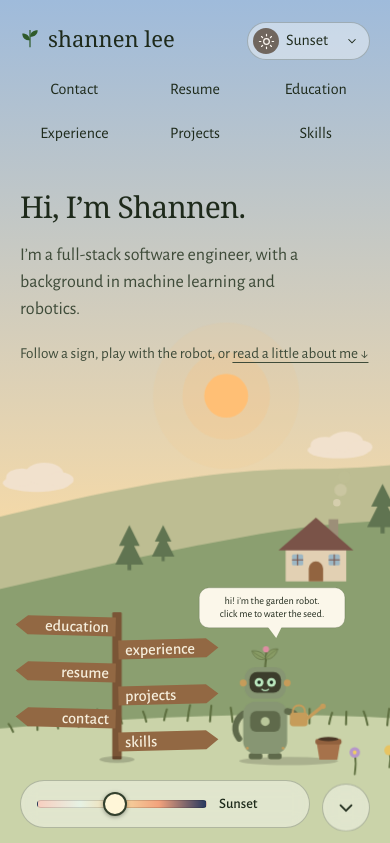
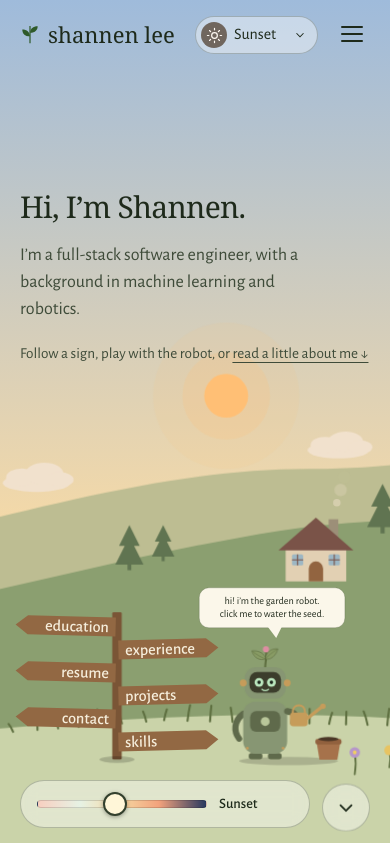
Before and after one commit to shannenlolol/shannen-portfolio, a React (Vite) app: page / in a window 390 px wide. Shown: the top 843 px of the page. Built offline with nearby package versions, Linux system fonts and the light colour scheme; a web font is replaced by a local one.

Commit message:
feat(nav): collapse the navbar links into a menu on phones

```diff
--- a/src/cottage/journal.css
+++ b/src/cottage/journal.css
@@ -374,7 +374,7 @@
    Phones instead keep every page whole, at the height of the tallest (see below). */
 .journal-page{--header:110px}
 @media(max-width:1100px){.journal-page{--header:150px}}
-@media(max-width:820px){.journal-page{--header:166px}}
+@media(max-width:820px){.journal-page{--header:92px}}
 .journal[data-single="false"] .j-spread{height:max(540px,calc(100svh - var(--header) - 20px - 28px - 30px - 20px))}
 .journal[data-single="false"] .j-page{min-height:0;padding:36px 44px 40px;overflow-y:auto;scrollbar-width:thin;scrollbar-color:#cdbf9c transparent}
 .journal[data-single="false"] .j-right{padding-bottom:52px}
--- a/src/cottage/navbar.css
+++ b/src/cottage/navbar.css
@@ -15,16 +15,34 @@ html{scroll-padding-top:110px}
  .cottage-nav-links{flex-basis:100%;gap:14px}
  .cottage-nav-inner>.time-control-host{margin-left:auto}
 }
+/* The menu button only appears on phones. */
+.cottage-menu{display:none}
+/* Phones: one short bar (name, time control, menu button). The six links fold into a panel under it, shown while
+   the menu is open. */
 @media(max-width:820px){
- .cottage-nav-inner{position:relative;padding:16px 20px 12px;gap:0}
+ html{scroll-padding-top:90px}
+ .cottage-nav-inner{position:relative;padding:12px 20px;gap:0}
  .cottage-nav-links{gap:0 12px;grid-template-columns:repeat(3,minmax(0,1fr));font-size:16px}
  .cottage-nav-links a{min-height:44px;display:flex;align-items:center;justify-content:center}
- .cottage-nav-links .cottage-brand{grid-row:1;grid-column:1/-1;justify-content:flex-start;margin:0 0 8px;font-size:22px;padding-right:125px}
+ .cottage-nav-links a.plain{display:none}
+ .cottage-navbar.is-open .cottage-nav-links a.plain{display:flex}
+ .cottage-navbar.is-open{background:var(--surface);border-bottom-color:var(--line);box-shadow:0 10px 24px #10202014}
+ .cottage-navbar.is-open .cottage-nav-links .cottage-brand{margin-bottom:6px}
+ .cottage-nav-links .cottage-brand{grid-row:1;grid-column:1/-1;justify-content:flex-start;margin:0;font-size:22px;padding-right:180px}
  .cottage-brand svg{display:block;width:20px;height:20px}
- .cottage-nav-inner>.time-control-host{position:absolute;right:20px;top:22px}
+ .cottage-nav-inner>.time-control-host{position:absolute;right:72px;top:16px}
+ /* Three bars that turn into a cross while the menu is open. */
+ .cottage-menu{position:absolute;right:16px;top:12px;display:grid;place-content:center;gap:5px;width:44px;height:44px;padding:0;border:0;border-radius:12px;background:none;color:inherit;cursor:pointer}
+ .cottage-menu span{display:block;width:22px;height:2px;border-radius:1px;background:currentColor;transition:transform .2s,opacity .2s}
+ .cottage-navbar.is-open .cottage-menu span:nth-child(1){transform:translateY(7px) rotate(45deg)}
+ .cottage-navbar.is-open .cottage-menu span:nth-child(2){opacity:0}
+ .cottage-navbar.is-open .cottage-menu span:nth-child(3){transform:translateY(-7px) rotate(-45deg)}
+ .cottage-menu:focus-visible{outline:2px solid var(--ink);outline-offset:2px}
 }
 @media(max-width:380px){
  .cottage-nav-inner{padding-left:16px;padding-right:16px}
- .cottage-nav-links .cottage-brand{font-size:19px;gap:5px}
- .cottage-nav-inner>.time-control-host{right:16px}
+ .cottage-nav-links .cottage-brand{font-size:19px;gap:5px;padding-right:164px}
+ .cottage-nav-inner>.time-control-host{right:64px}
+ .cottage-menu{right:12px}
 }
+@media(prefers-reduced-motion:reduce){.cottage-menu span{transition:none}}
--- a/src/cottage/navbar.html
+++ b/src/cottage/navbar.html
@@ -1,6 +1,6 @@
 <header class="cottage-navbar">
   <div class="cottage-nav-inner">
-    <nav class="cottage-nav-links" aria-label="Main">
+    <nav class="cottage-nav-links" id="cottage-nav-links" aria-label="Main">
       <a class="plain" href="/contact">Contact</a>
       <a class="plain" href="/resume">Resume</a>
       <a class="plain" href="/education">Education</a>
@@ -17,5 +17,8 @@
       <a class="plain" href="/skills">Skills</a>
     </nav>
     <div class="time-control-host"></div>
+    <button class="cottage-menu" type="button" aria-expanded="false" aria-controls="cottage-nav-links" aria-label="Menu">
+      <span></span><span></span><span></span>
+    </button>
   </div>
 </header>
--- a/src/cottage/navbar.ts
+++ b/src/cottage/navbar.ts
@@ -19,8 +19,38 @@ export function mountNavbar(host: HTMLElement, path: string) {
   onScroll();
   window.addEventListener("scroll", onScroll, { passive: true });
   const unmountControl = mountTimeControl(host.querySelector<HTMLElement>(".time-control-host")!);
+
+  // On phones the links fold into a panel under the bar (see navbar.css). The menu button opens it; choosing a link,
+  // tapping elsewhere or pressing Escape closes it.
+  const menu = host.querySelector<HTMLButtonElement>(".cottage-menu")!;
+  const setOpen = (open: boolean) => {
+    navbar.classList.toggle("is-open", open);
+    menu.setAttribute("aria-expanded", String(open));
+  };
+  const onMenu = () => setOpen(!navbar.classList.contains("is-open"));
+  const onLink = (event: Event) => {
+    if ((event.target as Element).closest(".cottage-nav-links a")) setOpen(false);
+  };
+  const onOutside = (event: Event) => {
+    if (!navbar.contains(event.target as Node)) setOpen(false);
+  };
+  const onKey = (event: KeyboardEvent) => {
+    if (event.key === "Escape" && navbar.classList.contains("is-open")) {
+      setOpen(false);
+      menu.focus();
+    }
+  };
+  menu.addEventListener("click", onMenu);
+  navbar.addEventListener("click", onLink);
+  document.addEventListener("click", onOutside);
+  document.addEventListener("keydown", onKey);
+
   return () => {
     window.removeEventListener("scroll", onScroll);
+    menu.removeEventListener("click", onMenu);
+    navbar.removeEventListener("click", onLink);
+    document.removeEventListener("click", onOutside);
+    document.removeEventListener("keydown", onKey);
     unmountControl();
   };
 }
--- a/src/cottage/world.css
+++ b/src/cottage/world.css
@@ -61,7 +61,7 @@ body{isolation:isolate}
  .persistent-landscape .par{translate:0!important;transition:none!important}
 }
 
-@media(max-width:820px){.world-view{padding-top:166px}}
+@media(max-width:820px){.world-view{padding-top:92px}}
 
 @media(max-width:820px){
  .home-content .hero{min-height:max(700px,100svh)}
```
